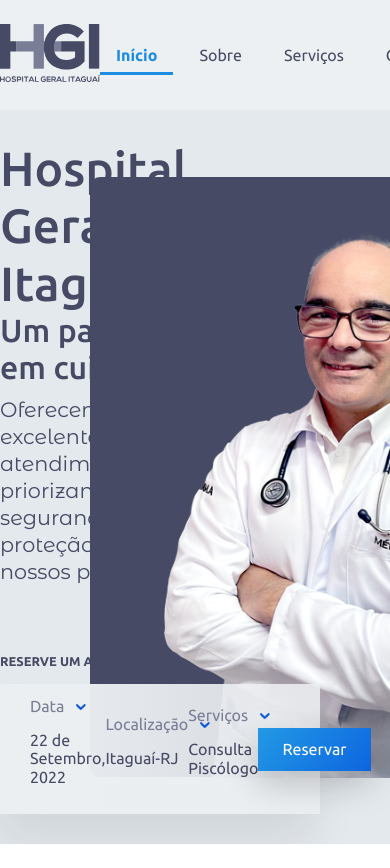
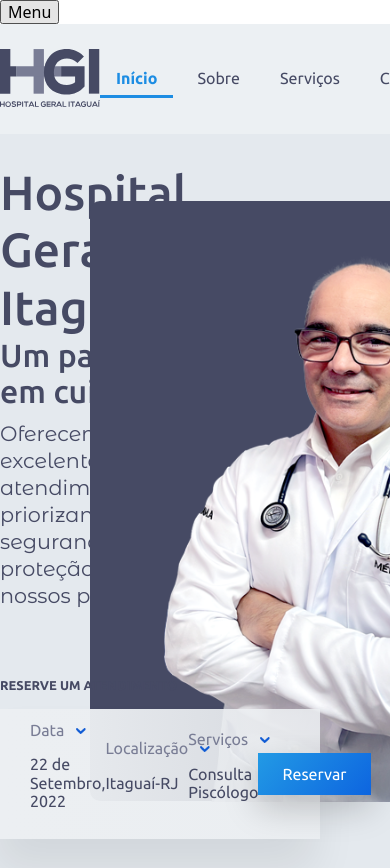
Before and after one commit to vsiago/site-hgi, a plain HTML site: page index.html in a window 390 px wide. Shown: the top 868 px of the page. Before the commit the page ends 844 px from the top, so only its background shows below. Drawn offline with Linux system fonts and the light colour scheme.

Commit message:
header mobile

```diff
--- a/index.html
+++ b/index.html
@@ -17,6 +17,7 @@
 </head>
 <body>
     <header>
+        <button id="btn-mobile">Menu</button>
         <nav class="navbar theme-light-light ">
             <div class="navbar__container ">
                 <a class="navbar__brand" href=""><img src="./src/images/logo-hgi-dark.svg" alt=""></a>
--- a/src/css/style.css
+++ b/src/css/style.css
@@ -132,6 +132,7 @@ h1, h2, h3 {
     max-width: 980px;
     margin: auto;
     height: 110px;
+    box-sizing: border-box;
 }
 
 .navbar__brand img{
@@ -140,10 +141,11 @@ h1, h2, h3 {
 
 .navbar__list {
     display: flex;
-    gap: 10px;
+    gap: .5rem;
 }
 
-.navbar__item a{
+.navbar__item a {
+    display: block;
     padding: 8px 16px;
 }
 
@@ -219,7 +221,7 @@ h1, h2, h3 {
 
 .bg-cinza {
     height: 600px;
-    width: clamp(100px, 400px, 800px);
+    width: clamp(50px, 400px, 800px);
     border-radius: 10px;
     position: absolute;
     z-index: 0;
@@ -238,3 +240,13 @@ h1, h2, h3 {
     margin-top: 42px;
     margin-left: 50px;
 }
+
+#btn-mobile {
+    display: none;
+}
+
+@media (max-width: 600px) {
+    #btn-mobile {
+        display: block;
+    }
+}
```
